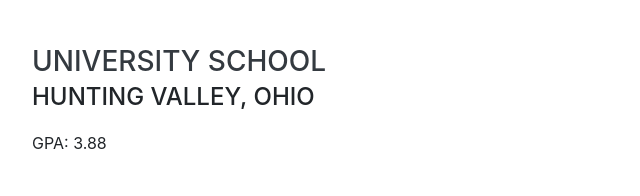
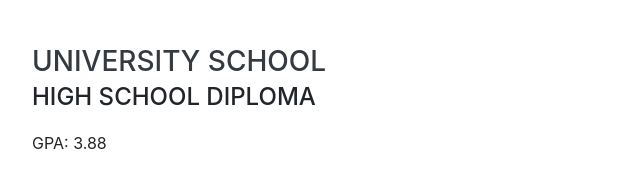
Before and after one commit to kingsleydb/kingsleydb.github.io, a website with bundled scripts: page index.html in a window 1280 px wide. Shown: the part 2205-2401 px from the top of the page, 288-928 px from the left. Built offline with nearby package versions, Linux system fonts and the light colour scheme; a web font is replaced by a local one.

Commit message:
consistency with format

```diff
--- a/index.html
+++ b/index.html
@@ -132,7 +132,7 @@
         <div class="resume-item d-flex flex-column flex-md-row justify-content-between">
           <div class="resume-content">
             <h3 class="mb-0">University School</h3>
-            <div class="subheading mb-3">Hunting Valley, Ohio</div>
+            <div class="subheading mb-3">High School Diploma</div>
             <p>GPA: 3.88</p>
           </div>
           <div class="resume-date text-md-right">
```
